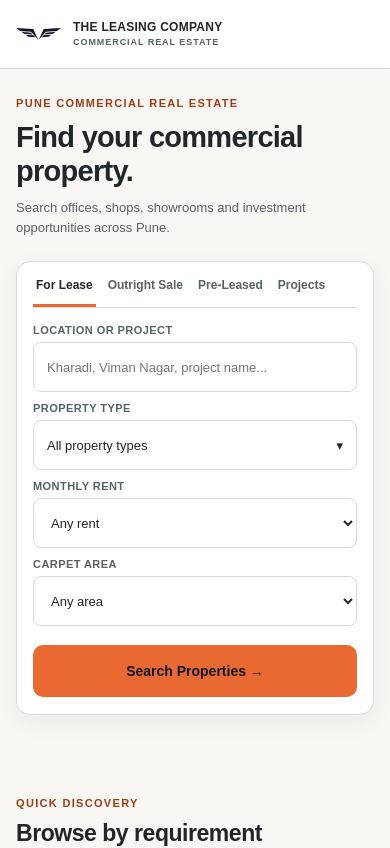
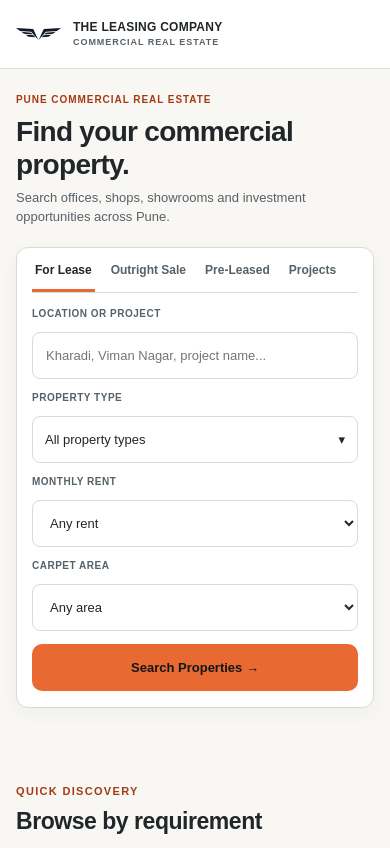
Before and after one commit to pavanpatil93-dot/TLC-2, a Next.js app in the folder web/: page / in a window 390 px wide. Shown: the top 848 px of the page. Built offline with nearby package versions, Linux system fonts and the light colour scheme.

Commit message:
style(web): compact aligned search form, one-row desktop layout and responsive hierarchy

```diff
--- a/web/app/globals.css
+++ b/web/app/globals.css
@@ -181,3 +181,41 @@ body{font-family:Arial,Helvetica,sans-serif;background:#F8F7F4;color:#202629;fon
 .project-types-field small{display:block;margin-top:5px;color:#566168;font-size:10px}
 @media(max-width:1000px){.project-search-form{grid-template-columns:repeat(2,minmax(0,1fr))}}
 @media(max-width:720px){.project-search-form{grid-template-columns:1fr}.multi-type-options{min-width:0}}
+
+
+/* Clean Search Experience — screenshot review, 24 Nov 2026 */
+.search-hero{padding:28px 0 42px!important}
+.search-intro{margin-bottom:20px!important}
+.search-intro .kicker{letter-spacing:.095em;font-size:10px}
+.search-intro h1{font-family:Arial,Helvetica,sans-serif;font-size:clamp(27px,3vw,38px);letter-spacing:-.025em;margin:8px 0!important;line-height:1.18}
+.search-intro p{font-size:14px;line-height:1.45}
+.direct-search .searchbox{display:grid;grid-template-columns:minmax(0,1fr) 184px;column-gap:15px;row-gap:20px;padding:0 23px 23px;align-items:end;border-radius:12px;box-shadow:0 5px 20px rgba(32,38,41,.045)}
+.direct-search .search-tabs{grid-column:1/-1;margin:0;border-bottom:1px solid #D7DCD9;gap:24px}
+.direct-search .search-tabs button{padding:17px 6px 13px;font-size:13px}
+.direct-search .search-fields{grid-column:1;display:grid;grid-template-columns:minmax(220px,1.7fr) minmax(150px,1fr) minmax(145px,1fr) minmax(125px,.85fr);gap:12px;align-items:end}
+.direct-search .search-fields-projects{grid-template-columns:minmax(240px,1.8fr) minmax(180px,1.15fr) minmax(160px,1fr)}
+.direct-search .field{min-width:0}
+.direct-search .field label{display:block;white-space:nowrap;font-size:10px;line-height:15px;color:#566168;letter-spacing:.05em;margin:0 0 7px;font-weight:700;text-transform:uppercase}
+.direct-search .field input,.direct-search .field select,.direct-search .multi-type-trigger{height:47px;min-height:47px;font-size:13px;border-color:#D7DCD9}
+.direct-search .search-actions{grid-column:2;display:flex;align-items:stretch;margin:0;padding:0}
+.direct-search .search-actions .btn{height:47px;min-height:47px;width:100%;padding:0 10px;font-size:13px;white-space:nowrap;box-shadow:none}
+.direct-search .multi-type-trigger{padding:0 12px}
+@media(max-width:1100px){
+.direct-search .searchbox{grid-template-columns:1fr;row-gap:16px}
+.direct-search .search-fields{grid-column:1;grid-template-columns:repeat(2,minmax(0,1fr))}
+.direct-search .search-fields-projects{grid-template-columns:repeat(3,minmax(0,1fr))}
+.direct-search .search-actions{grid-column:1;justify-content:flex-end}
+.direct-search .search-actions .btn{width:auto;min-width:205px}
+}
+@media(max-width:720px){
+.search-hero{padding:20px 0 28px!important}
+.search-intro h1{font-size:28px!important}
+.search-intro p{font-size:13px}
+.direct-search .searchbox{padding:0 15px 16px;row-gap:13px}
+.direct-search .search-tabs{gap:13px;overflow-x:auto}
+.direct-search .search-tabs button{font-size:12px;padding:15px 3px 12px}
+.direct-search .search-fields,.direct-search .search-fields-projects{grid-template-columns:1fr;gap:11px}
+.direct-search .search-actions{width:100%}
+.direct-search .search-actions .btn{width:100%}
+.direct-search .field label{margin-bottom:5px}
+}
```
